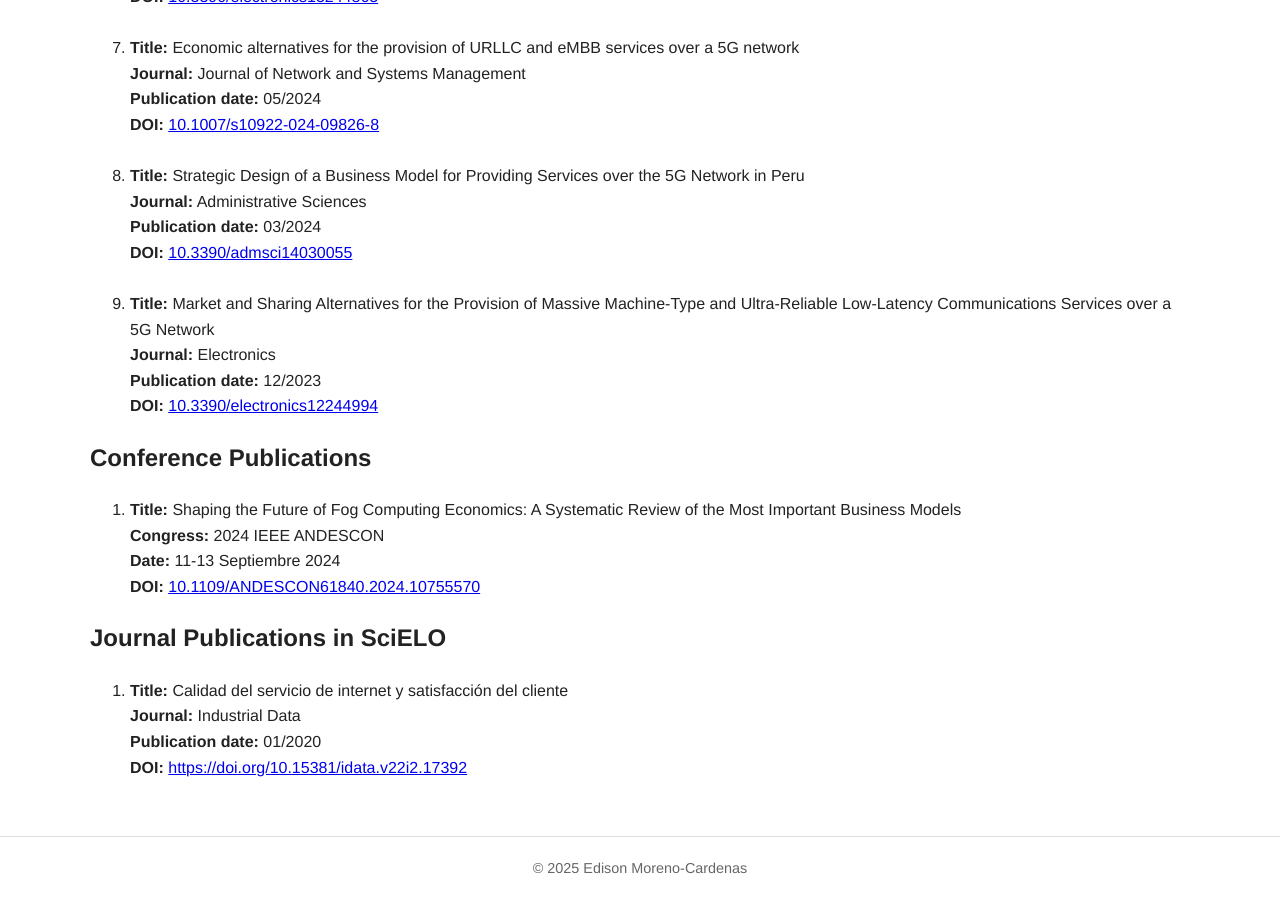
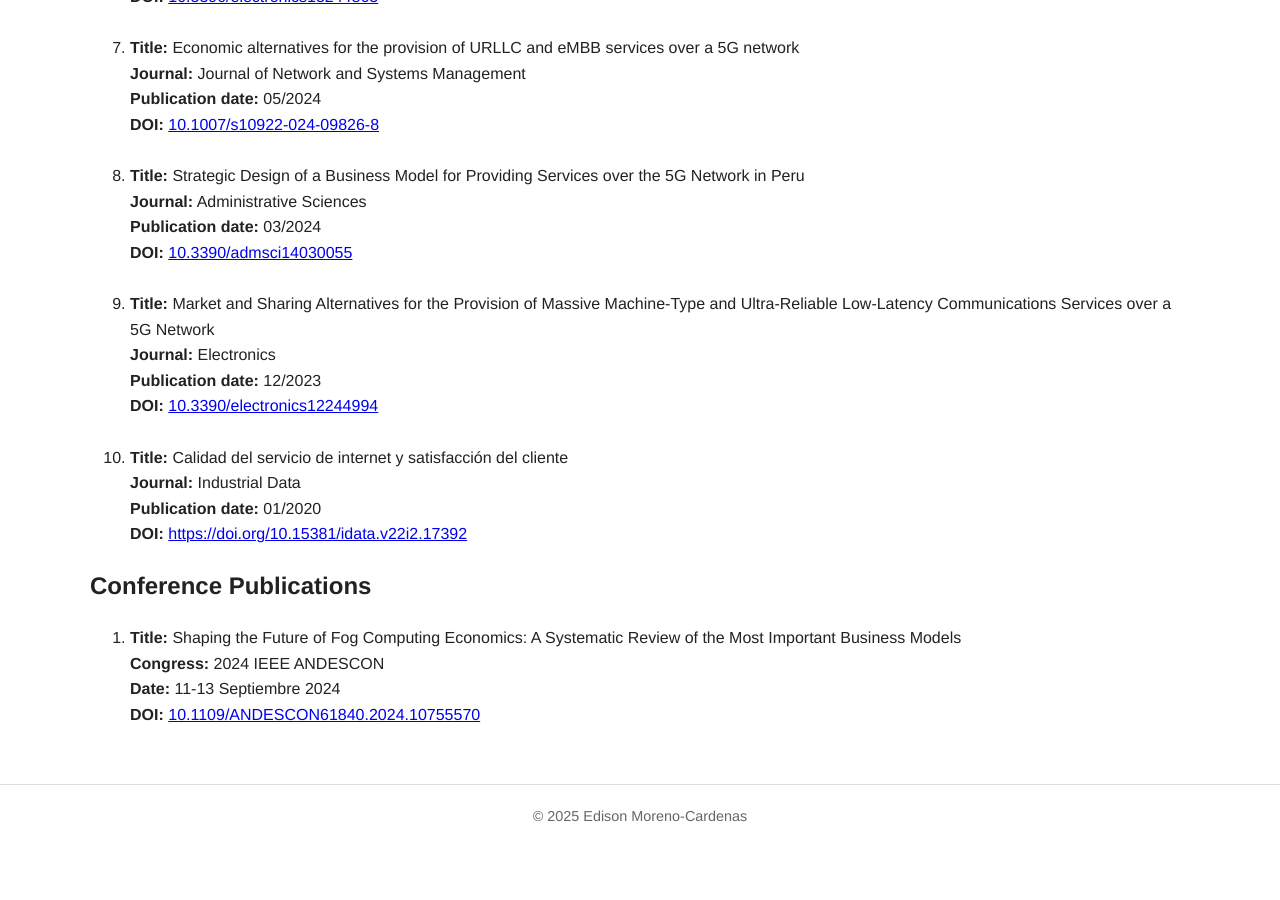
Before and after one commit to edisonmorenocardenas/edisonmorenocardenas.github.io, a Jekyll site: the page built from publications.html, in a window 1280 px wide and 900 px high, scrolled down 947 px. Built offline with Jekyll 4.4.1, drawn with Linux system fonts in a browser that asks for light colours; after the commit the page ends 1795 px from its top, so only the background shows below that.

Commit message:
Actualizar contenid

```diff
--- a/publications.html
+++ b/publications.html
@@ -69,6 +69,13 @@ title: "Publications"
       <strong>Publication date:</strong> 12/2023<br>
       <strong>DOI:</strong> <a href="https://doi.org/10.3390/electronics12244994" target="_blank">10.3390/electronics12244994</a>
     </li>
+    <br>
+    <li>
+      <strong>Title:</strong> Calidad del servicio de internet y satisfacción del cliente<br>
+      <strong>Journal:</strong> Industrial Data<br>
+      <strong>Publication date:</strong> 01/2020<br>
+      <strong>DOI:</strong> <a href="https://doi.org/10.15381/idata.v22i2.17392" target="_blank">https://doi.org/10.15381/idata.v22i2.17392</a>
+    </li>
   </ol>
 
   <h2>Conference Publications</h2>
@@ -81,13 +88,4 @@ title: "Publications"
     </li>
   </ol>
 
-  <h2>Journal Publications in SciELO</h2>
-  <ol>
-    <li>
-      <strong>Title:</strong> Calidad del servicio de internet y satisfacción del cliente<br>
-      <strong>Journal:</strong> Industrial Data<br>
-      <strong>Publication date:</strong> 01/2020<br>
-      <strong>DOI:</strong> <a href="https://doi.org/10.15381/idata.v22i2.17392" target="_blank">https://doi.org/10.15381/idata.v22i2.17392</a>
-    </li>
-  </ol>
 </section>
```
